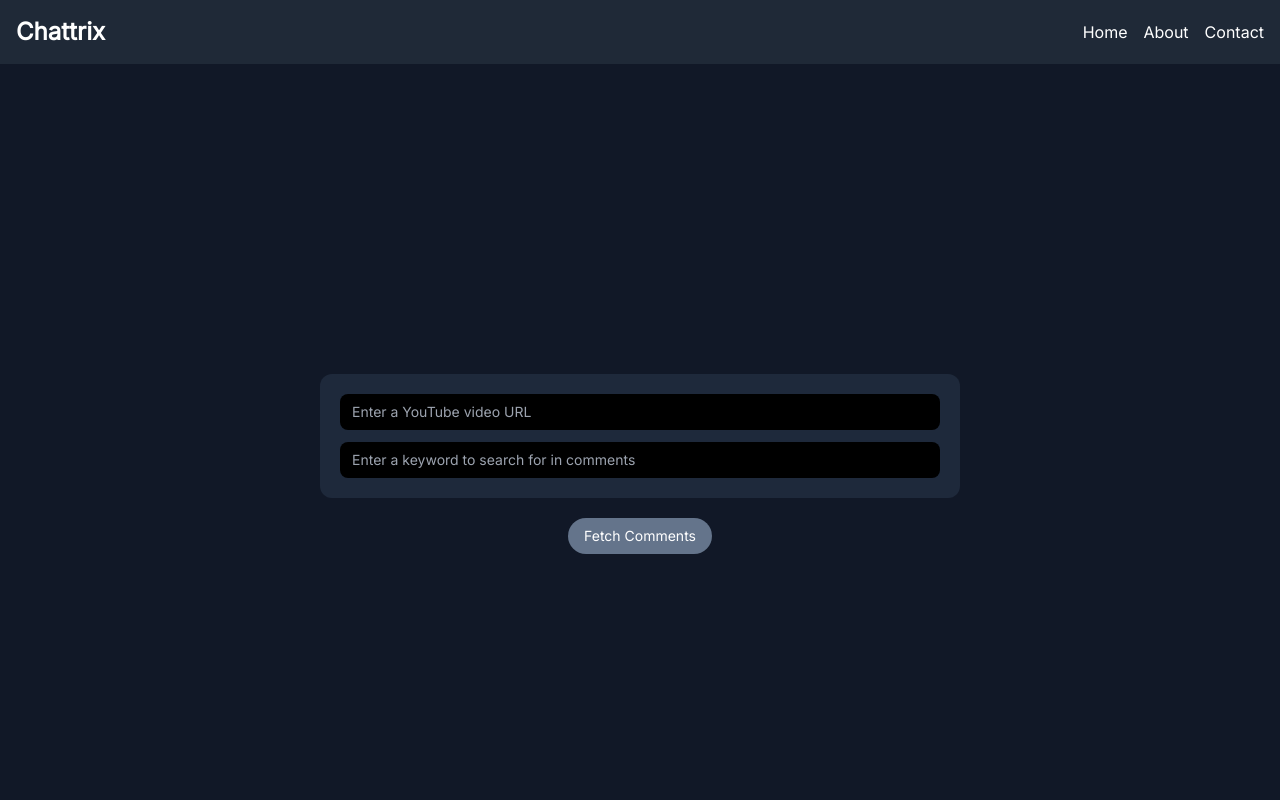
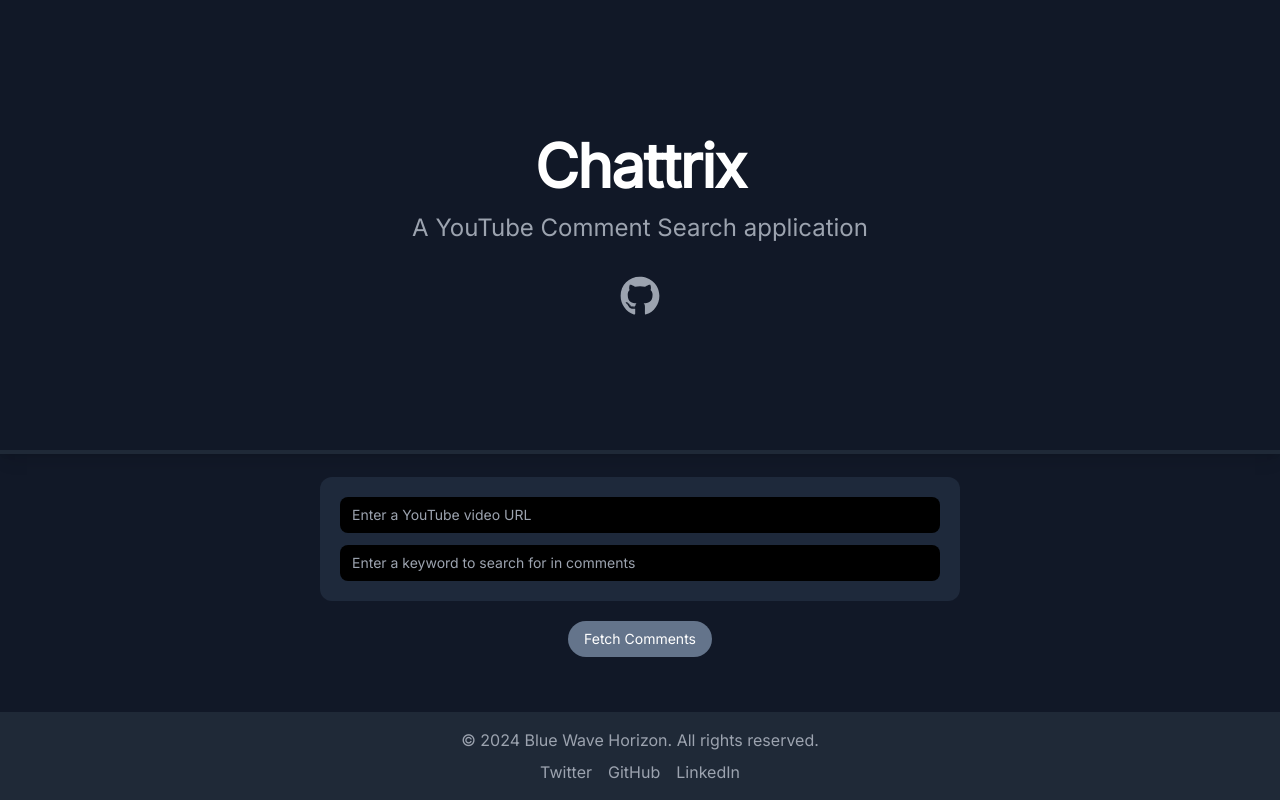
Before and after one commit to TheKingsident/chattrix, a Next.js app: page / in a window 1280 px wide. Shown: the top 800 px of the page. Built offline with nearby package versions, Linux system fonts and the light colour scheme.

Commit message:
Refactor Header component for improved layout and add GitHub icon

```diff
--- a/src/components/Comments.tsx
+++ b/src/components/Comments.tsx
@@ -46,7 +46,7 @@ const Comments = () => {
     }
 
     return (
-        <div className="w-full min-h-screen bg-gray-900 flex flex-col items-center justify-center">
+        <div className="w-full bg-gray-900 flex flex-col items-center justify-center">
             <div className="w-full max-w-2xl px-4">
                 <div className='flex flex-col space-y-4'>
                     <Field className="text-left w-full">
--- a/src/components/Header.tsx
+++ b/src/components/Header.tsx
@@ -1,29 +1,27 @@
-import Link from 'next/link';
+import { FaGithub } from 'react-icons/fa';
 
 const Header = () => {
     return (
-        <header className="bg-gray-800 text-white py-4 shadow-lg">
-            <div className="container mx-auto flex justify-between items-center px-4">
-                <h1 className="text-2xl font-semibold">Chattrix</h1>
-                <nav>
-                    <ul className="flex space-x-4">
-                        <li>
-                            <Link href="/" className="hover:text-gray-400">
-                                Home
-                            </Link>
-                        </li>
-                        <li>
-                            <Link href="/about" className="hover:text-gray-400">
-                                About
-                            </Link>
-                        </li>
-                        <li>
-                            <Link href="/contact" className="hover:text-gray-400">
-                                Contact
-                            </Link>
-                        </li>
-                    </ul>
-                </nav>
+        <header className="bg-gray-800 text-white pb-1 shadow-lg">
+            <div className="bg-gray-900 py-24 sm:py-32">
+                <div className="max-w-7xl mx-auto px-6 lg:px-8">
+                    <div className="text-center">
+                        <p className="mt-2 text-7xl font-semibold tracking-tight text-white sm:text-6xl">
+                            Chattrix
+                        </p>
+                        <p className="mt-4 text-xl sm:text-2xl text-gray-400">
+                            A YouTube Comment Search application
+                        </p>
+                        <a
+                            href="https://github.com/TheKingsident/chattrix"
+                            target="_blank"
+                            rel="noopener noreferrer"
+                            className="inline-block mt-8 text-gray-400 hover:text-gray-300"
+                        >
+                            <FaGithub size={40} />
+                        </a>
+                    </div>
+                </div>
             </div>
         </header>
     );
```
